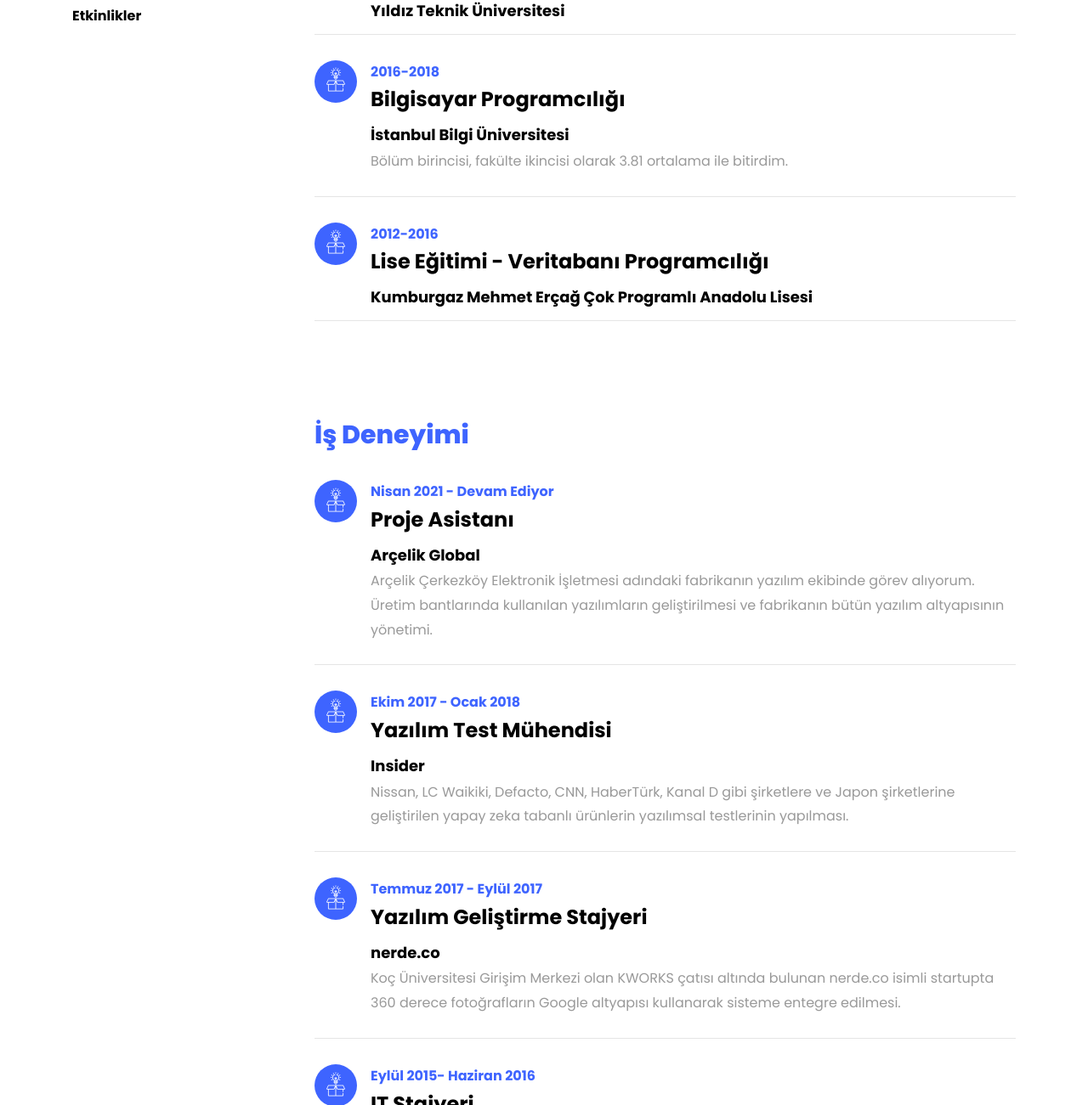
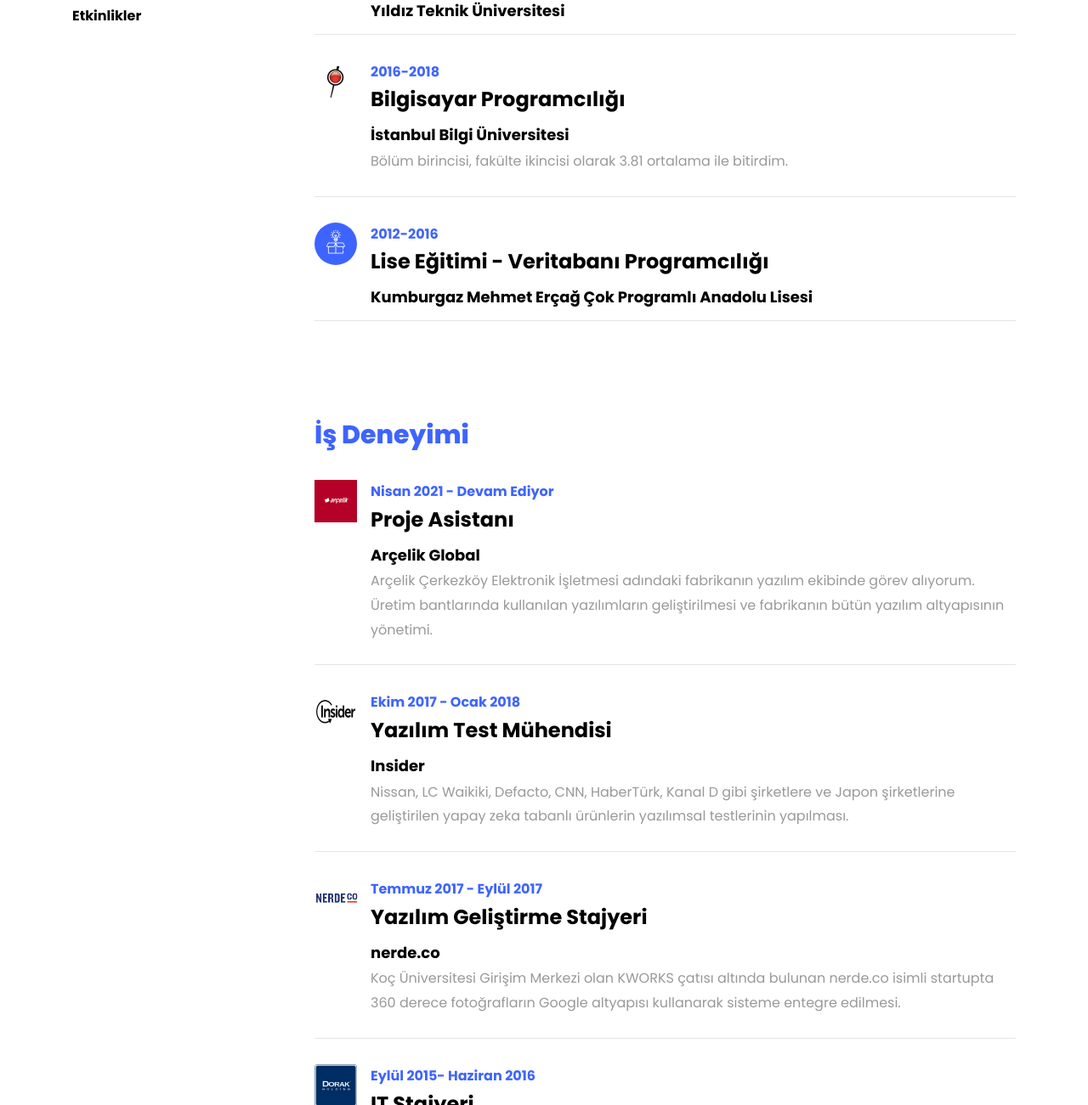
Before and after one commit to UlascanKilic/ulascankilic.github.io, a plain HTML site: page index.html in a window 1280 px wide. Shown: the part 1630-2931 px from the top of the page at 85% size. Drawn offline with Linux system fonts and the light colour scheme; files whose address does not match are found by name.

Commit message:
logo fix

```diff
--- a/index.html
+++ b/index.html
@@ -127,7 +127,7 @@
 						<h2 class="heading">Eğitim</h2>
 						<div class="resume-wrap d-flex ftco-animate">
 							<div class="icon d-flex align-items-center justify-content-center">
-								<span class="flaticon-ideas"></span>
+								<img src="ytulogopng.png" alt="BILGI" width="77" height="77">
 							</div>
 							<div class="text pl-3">
 								<span class="date">2019-</span>
@@ -138,7 +138,7 @@
 						</div>
 						<div class="resume-wrap d-flex ftco-animate">
 							<div class="icon d-flex align-items-center justify-content-center">
-								<span class="flaticon-ideas"></span>
+								<img src="bilgi.png" alt="BILGI" width="50" height="50">
 							</div>
 							<div class="text pl-3">
 								<span class="date">2016-2018</span>
@@ -166,7 +166,7 @@
 
 						<div class="resume-wrap d-flex ftco-animate">
 							<div class="icon d-flex align-items-center justify-content-center">
-								<span class="flaticon-ideas"></span>
+								<img src="arcelik.png" alt="Arcelik" width="50" height="50">
 							</div>
 							<div class="text pl-3">
 								<span class="date">Nisan 2021 - Devam Ediyor</span>
@@ -181,7 +181,7 @@
 
 						<div class="resume-wrap d-flex ftco-animate">
 							<div class="icon d-flex align-items-center justify-content-center">
-								<span class="flaticon-ideas"></span>
+								<img src="insider.png" alt="Insider" width="100" height="100">
 							</div>
 							<div class="text pl-3">
 								<span class="date">Ekim 2017 - Ocak 2018</span>
@@ -194,7 +194,7 @@
 						</div>
 						<div class="resume-wrap d-flex ftco-animate">
 							<div class="icon d-flex align-items-center justify-content-center">
-								<span class="flaticon-ideas"></span>
+								<img src="nerdeco.png" alt="Nerde.co" width="60" height="60">
 							</div>
 							<div class="text pl-3">
 								<span class="date">Temmuz 2017 - Eylül 2017</span>
@@ -207,7 +207,7 @@
 						</div>
 						<div class="resume-wrap d-flex ftco-animate">
 							<div class="icon d-flex align-items-center justify-content-center">
-								<span class="flaticon-ideas"></span>
+								<img src="dorak.jpg" alt="Dorak Holding" width="50" height="50">
 							</div>
 							<div class="text pl-3">
 								<span class="date">Eylül 2015- Haziran 2016</span>
```
Also changed, not shown: arcelik.png (added), bilgi.png (added), dorak.jpg (added), insider.png (added), nerdeco.png (added), ytulogopng.png (added).
